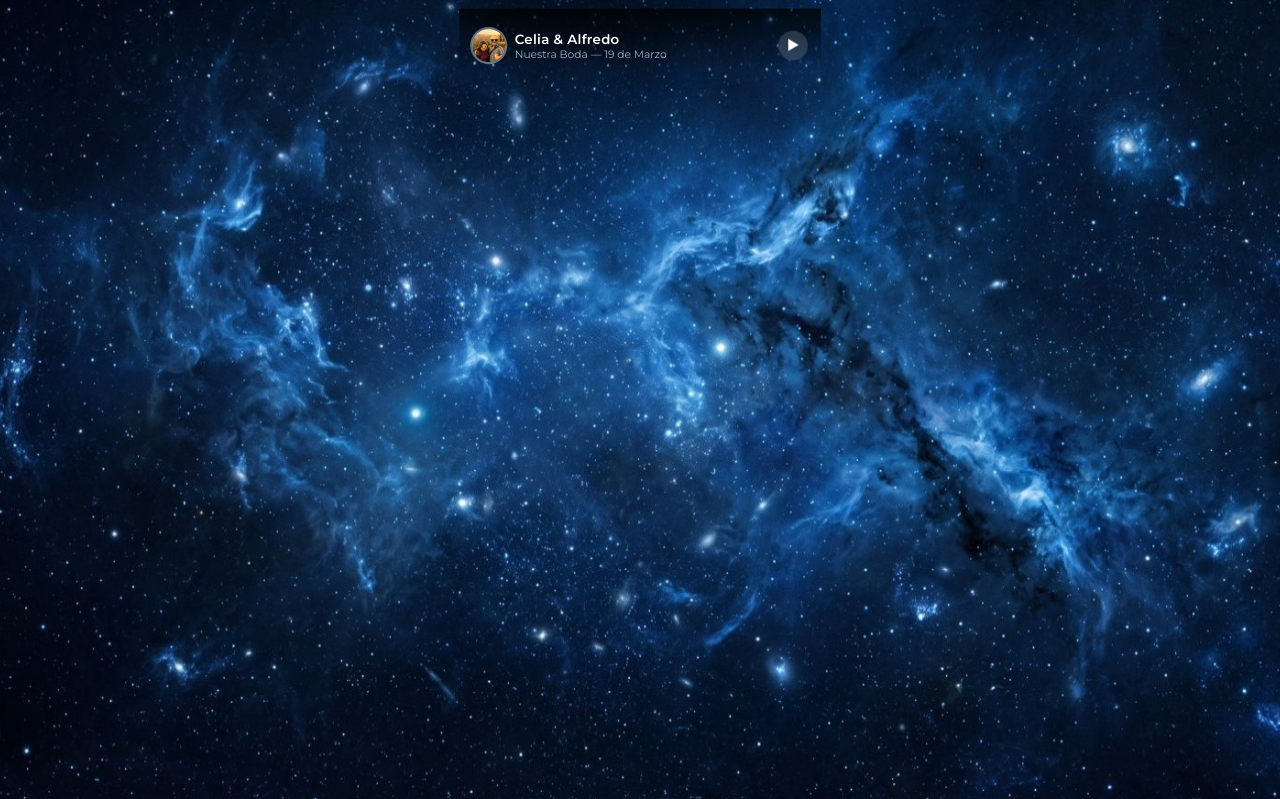
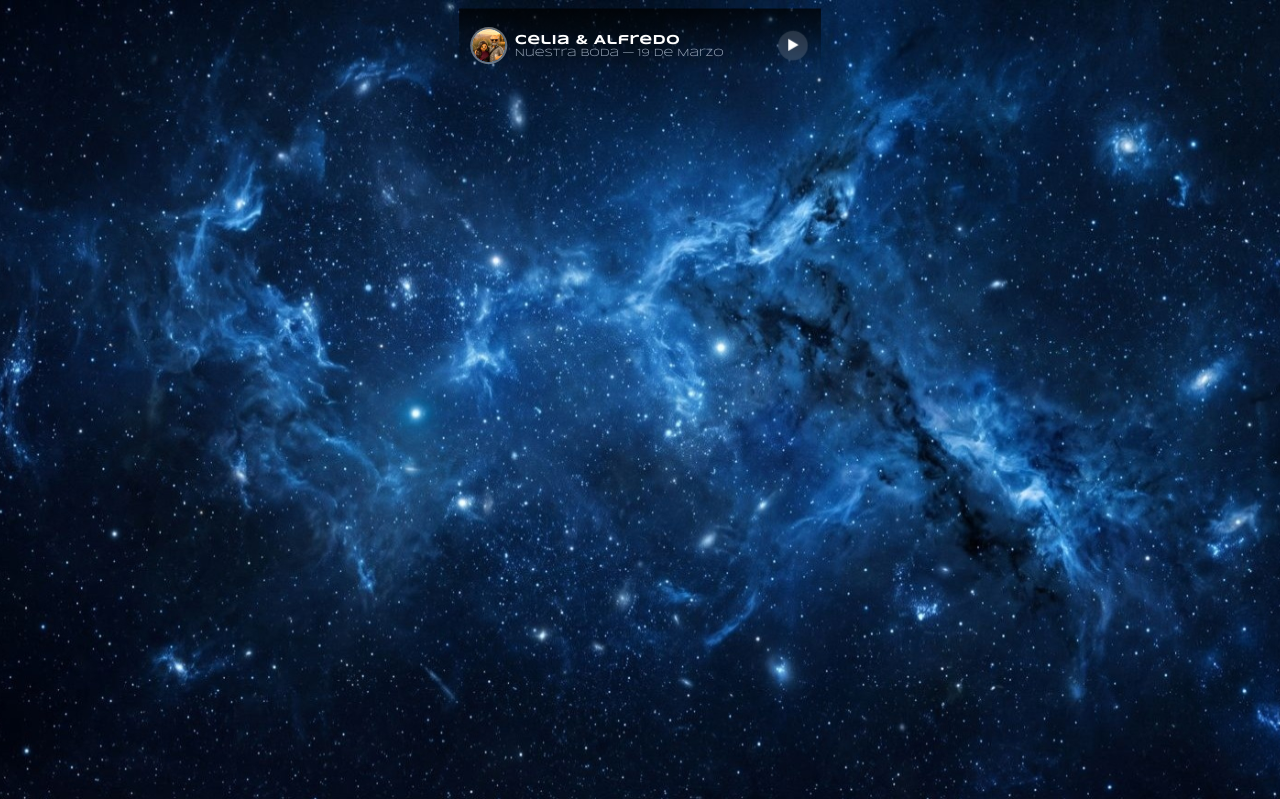
Before and after one commit to alfrenovsky/invite, a Flask app: template api/app/templates/index.html in a window 1280 px wide. Shown: the top 799 px of the page. Run offline with Flask 3, Linux system fonts and the light colour scheme; the template is opened without the code that fills it, so the values that code supplies are empty.

Commit message:
style: switch font family to Syncopate (regular 400)

```diff
--- a/api/app/templates/index.html
+++ b/api/app/templates/index.html
@@ -33,14 +33,15 @@
     <meta name="twitter:image" content="{{ (invitation_url.split('/i/')[0] if invitation_url else 'https://nos.vamos.acas.ar') }}/assets/whatsapp.thumb.jpeg" />
 
 
-    <!-- Google Fonts: Montserrat -->
+    <!-- Google Fonts: Syncopate & Montserrat -->
     <link rel="preconnect" href="https://fonts.googleapis.com">
     <link rel="preconnect" href="https://fonts.gstatic.com" crossorigin>
-    <link href="https://fonts.googleapis.com/css2?family=Montserrat:ital,wght@0,300..800;1,300..800&display=swap" rel="stylesheet">
+    <link href="https://fonts.googleapis.com/css2?family=Syncopate:wght@400;700&family=Montserrat:ital,wght@0,300..800;1,300..800&display=swap" rel="stylesheet">
 
     <!-- Story Stylesheet (no-cache with auto-versioning) -->
     <link rel="stylesheet" href="/assets/css/story.css?v={{ config_version }}">
 </head>
+
 
 <body>
     {% include "partials/pull_to_refresh.html" %}
--- a/html/assets/css/story.css
+++ b/html/assets/css/story.css
@@ -1,4 +1,4 @@
-        @import url('https://fonts.googleapis.com/css2?family=Montserrat:ital,wght@0,300..800;1,300..800&display=swap');
+        @import url('https://fonts.googleapis.com/css2?family=Syncopate:wght@400;700&family=Montserrat:ital,wght@0,300..800;1,300..800&display=swap');
 
         :root {
             --primary: #1a252f;
@@ -14,8 +14,9 @@
             --warning: #f39c12;
             --story-width: 390px;
             --story-height: 845px;
-            --font-main: 'Montserrat', -apple-system, BlinkMacSystemFont, 'Segoe UI', Roboto, Helvetica, Arial, sans-serif;
+            --font-main: 'Syncopate', 'Montserrat', -apple-system, BlinkMacSystemFont, 'Segoe UI', Roboto, Helvetica, Arial, sans-serif;
         }
+
 
         * {
             box-sizing: border-box;
```
